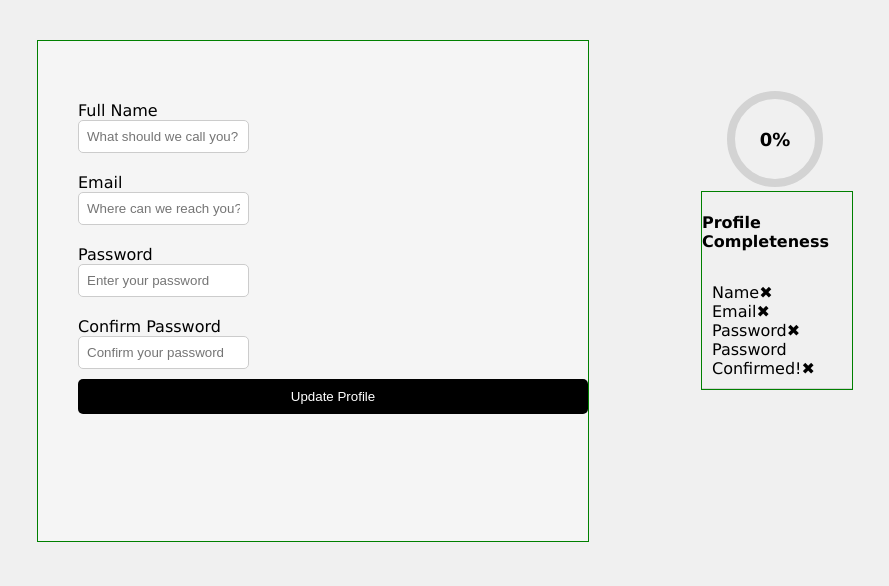
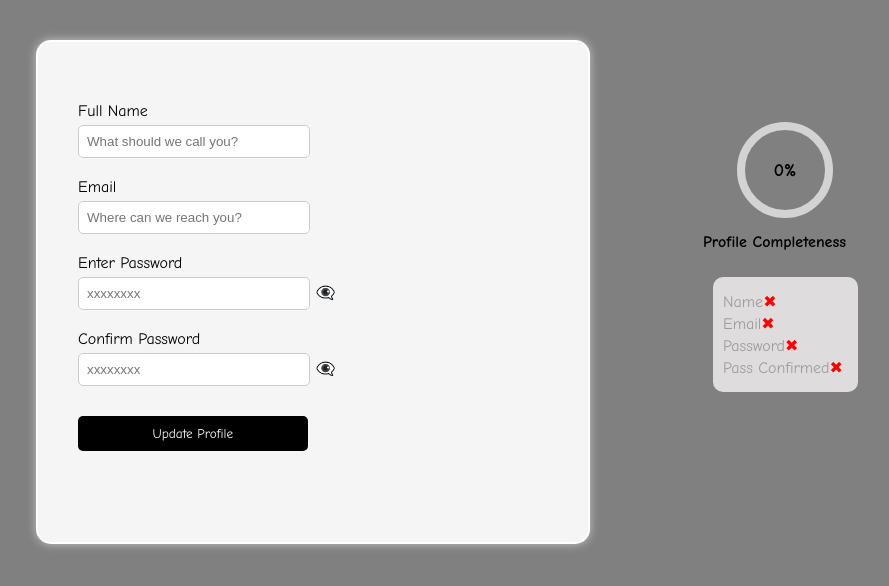
Before and after one commit to amanxsyed/Front-End-Mini-Projects, a plain HTML site: page Accessible-Form-UI/index.html in a window 1280 px wide. Shown: the whole page, without its empty margins (327-1216 px from the left). Drawn offline with Linux system fonts and the light colour scheme.

Commit message:
Refactor Accessible Form UI for improved accessibility and user experience, including input field updates, password toggle functionality, and enhanced styling.

```diff
--- a/Accessible-Form-UI/index.html
+++ b/Accessible-Form-UI/index.html
@@ -17,27 +17,34 @@
         <div class="profile-completeness">
             <h4>Profile Completeness</h4>
             <div>
-            <span id="name-status complete-box">Name<span class="cross">✖</span></span>
-            <span id="roadmap-status complete-box">Email<span class="cross">✖</span></span>
-            <span id="public-profile-status commplete-box">Password<span class="cross">✖</span></span>
-            <span id="project-status compplete-box">Password Confirmed!<span class="cross">✖</span></span>
+            <span id="name-status"  class="complete-box"  data-label="Name">Name<span class="cross">✖</span></span>
+            <span id="roadmap-status" class="complete-box" data-label="Email">Email<span class="cross">✖</span></span>
+            <span id="public-profile-status" class="complete-box" data-label="Password">Password<span class="cross">✖</span></span>
+            <span id="project-status" class="complete-box" data-label="Pass Match">Pass Confirmed<span class="cross">✖</span></span>
             </div>
 
         </div>
 
         <form>
-            <label for="fname">Full Name</label>
-            <input type="text" id="fname" name="fname" placeholder="What should we call you?" required>
+            <label for="fullname" data-label="Name">Full Name</label>
+            <input type="text" id="fullname" name="fullname" data-label="Name" placeholder="What should we call you?" required>
 
             <label for="email">Email</label>
             <input type="email" id="email" name="email" placeholder="Where can we reach you?" required>
             <span class="error" id="email-error">Email is already taken</span>
 
-            <label for="password">Password</label>
-            <input type="password" id="password" name="password" placeholder="Enter your password" required>
+            <label>Enter Password</label>
+            <div class="password-container">
+                <input type="password" id="password" placeholder="xxxxxxxx">
+                <span class="toggle-password" onclick="togglePassword('password')">👁‍🗨</span>
+            </div>
 
-            <label for="confirm-password">Confirm Password</label>
-            <input type="password" id="confirm-password" name="confirm-password" placeholder="Confirm your password" required >
+            <label>Confirm Password</label>
+            <div class="password-container">
+                <input type="password" id="confirm-password" placeholder="xxxxxxxx">
+                <span class="toggle-password" onclick="togglePassword('confirm-password')">👁‍🗨</span>
+            </div>
+            <span class="error" id="password-error">Passwords do not match</span>
 
             <button type="button" id="update-profile" >Update Profile</button>
 
--- a/Accessible-Form-UI/script.js
+++ b/Accessible-Form-UI/script.js
@@ -1,6 +1,7 @@
-const fields = ['fname', 'email', 'password', 'confirm-password'];
+const fields = ['fullname', 'email', 'password', 'confirm-password'];
 let completion = 0;
 
+// Add event listeners to all input fields
 fields.forEach(field => {
     document.getElementById(field).addEventListener('input', updateProgress);
 });
@@ -8,18 +9,19 @@ const fields = ['fname', 'email', 'password', 'confirm-password'];
 function updateProgress() {
     let filled = fields.filter(id => document.getElementById(id).value.trim() !== '').length;
     completion = (filled / fields.length) * 100;
+
+    // Update progress text
     document.getElementById('progress-text').textContent = `${completion}%`;
-            document.getElementById('progress-circle').style.borderColor = `hsl(${completion}, 100%, 50%)`;
+
+    // Change circle border color based on progress
+    document.querySelector('.progress-circle').style.borderColor = `hsl(${completion}, 100%, 50%)`;
+
+    // Update completeness section
     updateCompleteness();
 }
 
-        function togglePassword(id) {
-            let input = document.getElementById(id);
-            input.type = input.type === 'password' ? 'text' : 'password';
-        }
-
 function updateCompleteness() {
-            updateStatus('fname', 'name-status');
+    updateStatus('fullname', 'name-status');
     updateStatus('email', 'roadmap-status');
     updateStatus('password', 'public-profile-status');
     updateStatus('confirm-password', 'project-status');
@@ -28,19 +30,37 @@ const fields = ['fname', 'email', 'password', 'confirm-password'];
 function updateStatus(inputId, statusId) {
     let input = document.getElementById(inputId).value.trim();
     let statusElement = document.getElementById(statusId);
+
+    if (!statusElement) {
+        console.error(`Element with ID '${statusId}' not found`);
+        return;
+    }
+
     if (input !== '') {
-                statusElement.innerHTML = statusElement.innerHTML.split(' ')[0] + ' <span class="tick">✔</span>';
+        statusElement.innerHTML = `${statusElement.getAttribute('data-label')} <span class="tick">✔</span>`;
     } else {
-                statusElement.innerHTML = statusElement.innerHTML.split(' ')[0] + ' <span class="cross">✖</span>';
+        statusElement.innerHTML = `${statusElement.getAttribute('data-label')} <span class="cross">✖</span>`;
     }
 }
+
+// Password validation
 document.getElementById('update-profile').addEventListener('click', function() {
     let password = document.getElementById('password').value;
     let confirmPassword = document.getElementById('confirm-password').value;
+
     if (password !== confirmPassword) {
         document.getElementById('password-error').style.display = 'block';
     } else {
         document.getElementById('password-error').style.display = 'none';
-                alert('Profile Updated');
+        alert('Profile Updated Successfully!');
     }
 });
+
+function togglePassword(id) {
+    let input = document.getElementById(id);
+    if (input.type === "password") {
+        input.type = "text";
+    } else {
+        input.type = "password";
+    }
+}
--- a/Accessible-Form-UI/style.css
+++ b/Accessible-Form-UI/style.css
@@ -1,7 +1,6 @@
 body {
-  font-family: "Lucida Sans", "Lucida Sans Regular", "Lucida Grande",
-    "Lucida Sans Unicode", Geneva, Verdana, sans-serif;
-  background-color: #f0f0f0;
+  font-family: 'Comic Sans MS', cursive, sans-serif;
+  background-color: grey;
   margin: 0;
   padding: 0;
   box-sizing: border-box;
@@ -18,8 +17,12 @@ body {
   height: 500px;
   background-color: #f5f5f5;
   margin: 40px auto;
-  border: 1px solid green;
+  border: 2px solid white;
   overflow: hidden;
+  border-radius: 15px;
+  box-shadow: 0px 0px 10px rgba(245, 245, 245, 0.6);
+  display: flex;
+  flex-direction: column;
   /* display: flex; */
 
   /* display: flex;
@@ -40,8 +43,8 @@ form {
   border: 8px solid lightgray;
   position: absolute;
   /* top: 10px; */
-  right: 130px;
-  margin-top: 50px;
+  right: 120px;
+  margin-top: 80px;
   display: flex;
   justify-content: center;
   align-items: center;
@@ -54,9 +57,10 @@ label {
 input {
   padding: 8px;
   margin-bottom: 10px;
+  margin-top: 5px;
   border: 1px solid #ccc;
   border-radius: 5px;
-  width: 30%;
+  width: 42%;
 }
 button {
   background-color: black;
@@ -75,18 +79,59 @@ button {
   display: flex;
   flex-direction: column;
   /* justify-content: center; */
-  right: 10px;
-  margin-top: 150px;
-  border: 1px solid green;
-  width: 150px;
+  margin-top: 170px;
+  width: 200px;
   position: absolute;
-  right: 100px;
+  right: 55px;
+  /* border: 1px solid green; */
 }
 
 .profile-completeness div{
   display: flex;
   flex-direction: column;
-  justify-content: space-between;
+  justify-content:space-between;
+  align-items:flex-start;
+  padding: 15px;
+  padding-left: 10px;
+  /* border: 1px solid rgb(218, 78, 78); */
+  background-color: rgb(222, 220, 220);
+  border-radius: 10px;
+
+  position: absolute;
+  /* right: 25px; */
+  margin-top: 65px;
+  right:40px;
+  color: rgb(158, 156, 156) ;
+  gap: 3px;
+}
+.profile-completeness h4{
+  margin-left: 5px;
+}
+
+#update-profile{
+  /* display: flex;
+  flex-direction: column;
+  justify-content: center;
+  margin-top: 50px;
+  border: 1px solid green;
+  width: 200px;
+  position: absolute;
+  right: 60px;
+  padding: 10px; */
+  background-color: black;
+  color: white;
   padding: 10px;
-  border-bottom: 1px solid lightgray;
+  width: 45%;
+  margin-top: 20px;
+  font-family: 'Comic Sans MS', cursive, sans-serif;
+  /* border: none; */
 }
+.cross{
+  color: red;
+}
+.tick{
+  color: green;
+}
+/* .password-container{
+  position: absolute;
+} */
```
Lines whose indentation alone changed are shown as unchanged.
